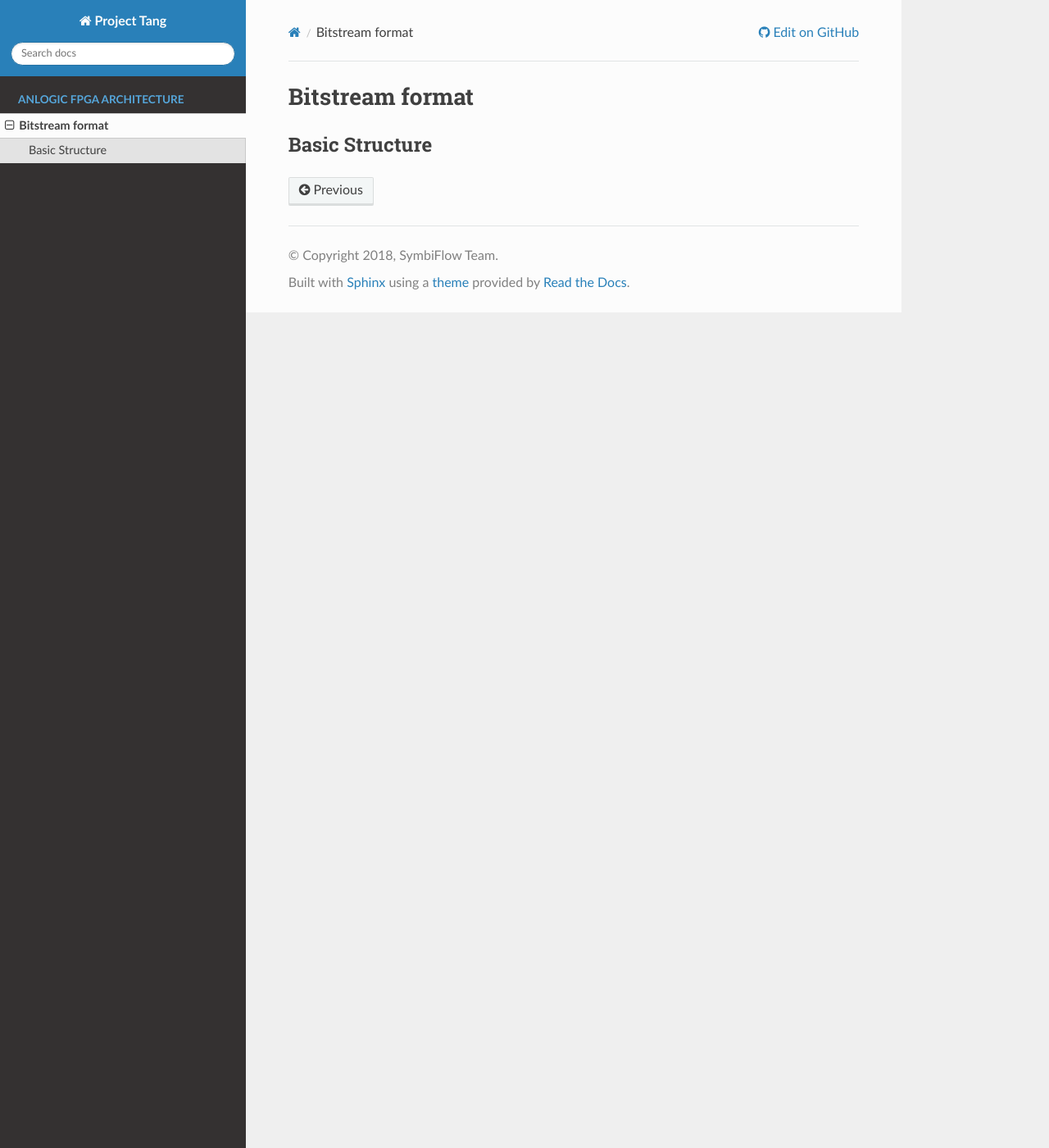
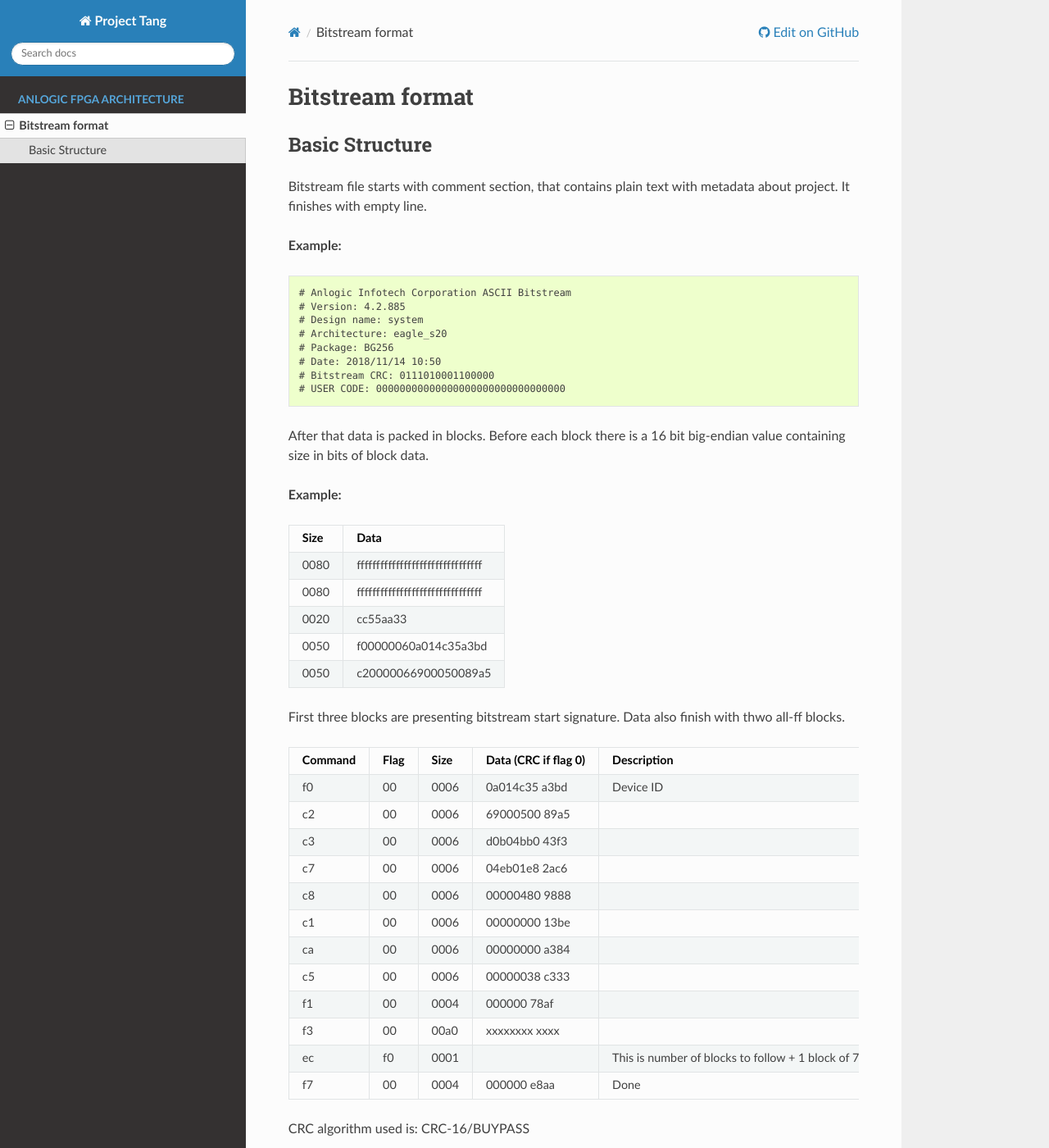
Before and after one commit to mmicko/prjtang, a Sphinx documentation site: the page built from docs/architecture/bitstream_format.rst, in a window 1280 px wide and 1400 px high. Shown: the whole window at 82% size. Built offline with Sphinx 7.4.7 and the Read the Docs theme 2.0.0, drawn with Linux system fonts in a browser that asks for light colours; formulas are drawn with MathJax 3.

Commit message:
Some bitstream data

```diff
--- a/docs/architecture/bitstream_format.rst
+++ b/docs/architecture/bitstream_format.rst
@@ -3,3 +3,69 @@ Bitstream format
 
 Basic Structure
 ----------------
+
+Bitstream file starts with comment section, that contains plain text with metadata about project.
+It finishes with empty line.
+
+**Example:**
+
+.. code-block:: none
+
+  # Anlogic Infotech Corporation ASCII Bitstream
+  # Version: 4.2.885
+  # Design name: system
+  # Architecture: eagle_s20
+  # Package: BG256
+  # Date: 2018/11/14 10:50
+  # Bitstream CRC: 0111010001100000
+  # USER CODE: 00000000000000000000000000000000
+
+After that data is packed in blocks. Before each block there is a 16 bit big-endian value containing size in bits of block data.
+
+**Example:**
+
++-------+-----------------------------------+
+| Size  |  Data                             |
++=======+===================================+
+| 0080  | ffffffffffffffffffffffffffffffff  |
++-------+-----------------------------------+
+| 0080  | ffffffffffffffffffffffffffffffff  |
++-------+-----------------------------------+
+| 0020  | cc55aa33                          |
++-------+-----------------------------------+
+| 0050  | f00000060a014c35a3bd              |
++-------+-----------------------------------+
+| 0050  | c20000066900050089a5              |
++-------+-----------------------------------+
+
+First three blocks are presenting bitstream start signature. Data also finish with thwo all-ff blocks.
+
++---------+------+------+----------------------+------------------------------------------------------------------+
+| Command | Flag | Size | Data (CRC if flag 0) | Description                                                      |
++=========+======+======+======================+==================================================================+
+| f0      | 00   | 0006 | 0a014c35   a3bd      |  Device ID                                                       |
++---------+------+------+----------------------+------------------------------------------------------------------+
+| c2      | 00   | 0006 | 69000500   89a5      |                                                                  |
++---------+------+------+----------------------+------------------------------------------------------------------+
+| c3      | 00   | 0006 | d0b04bb0   43f3      |                                                                  |
++---------+------+------+----------------------+------------------------------------------------------------------+
+| c7      | 00   | 0006 | 04eb01e8   2ac6      |                                                                  |
++---------+------+------+----------------------+------------------------------------------------------------------+
+| c8      | 00   | 0006 | 00000480   9888      |                                                                  |
++---------+------+------+----------------------+------------------------------------------------------------------+
+| c1      | 00   | 0006 | 00000000   13be      |                                                                  |
++---------+------+------+----------------------+------------------------------------------------------------------+
+| ca      | 00   | 0006 | 00000000   a384      |                                                                  |
++---------+------+------+----------------------+------------------------------------------------------------------+
+| c5      | 00   | 0006 | 00000038   c333      |                                                                  |
++---------+------+------+----------------------+------------------------------------------------------------------+
+| f1      | 00   | 0004 | 000000     78af      |                                                                  |
++---------+------+------+----------------------+------------------------------------------------------------------+
+| f3      | 00   | 00a0 | xxxxxxxx   xxxx      |                                                                  |
++---------+------+------+----------------------+------------------------------------------------------------------+
+| ec      | f0   | 0001 |                      | This is number of blocks to follow + 1 block of 78 zeros         |
++---------+------+------+----------------------+------------------------------------------------------------------+
+| f7      | 00   | 0004 | 000000     e8aa      | Done                                                             |
++---------+------+------+----------------------+------------------------------------------------------------------+
+
+CRC algorithm used is: CRC-16/BUYPASS
```
